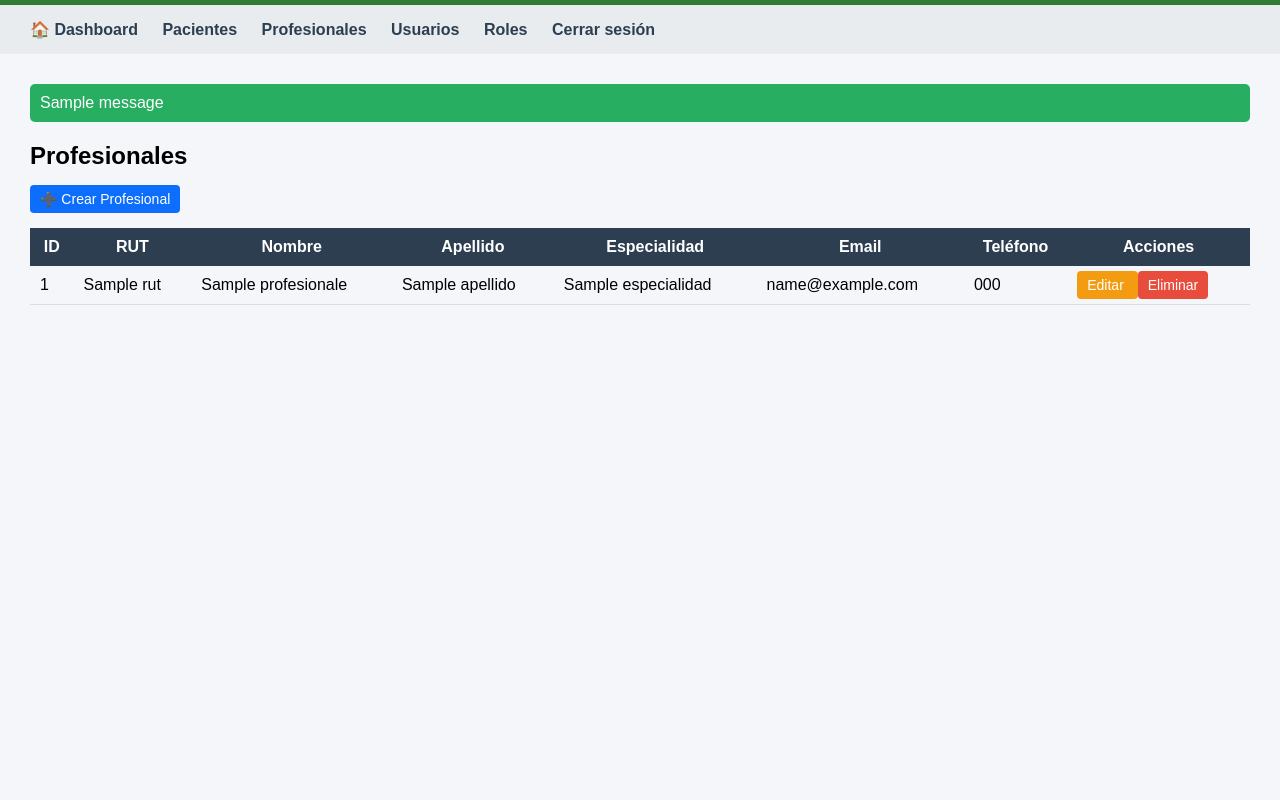
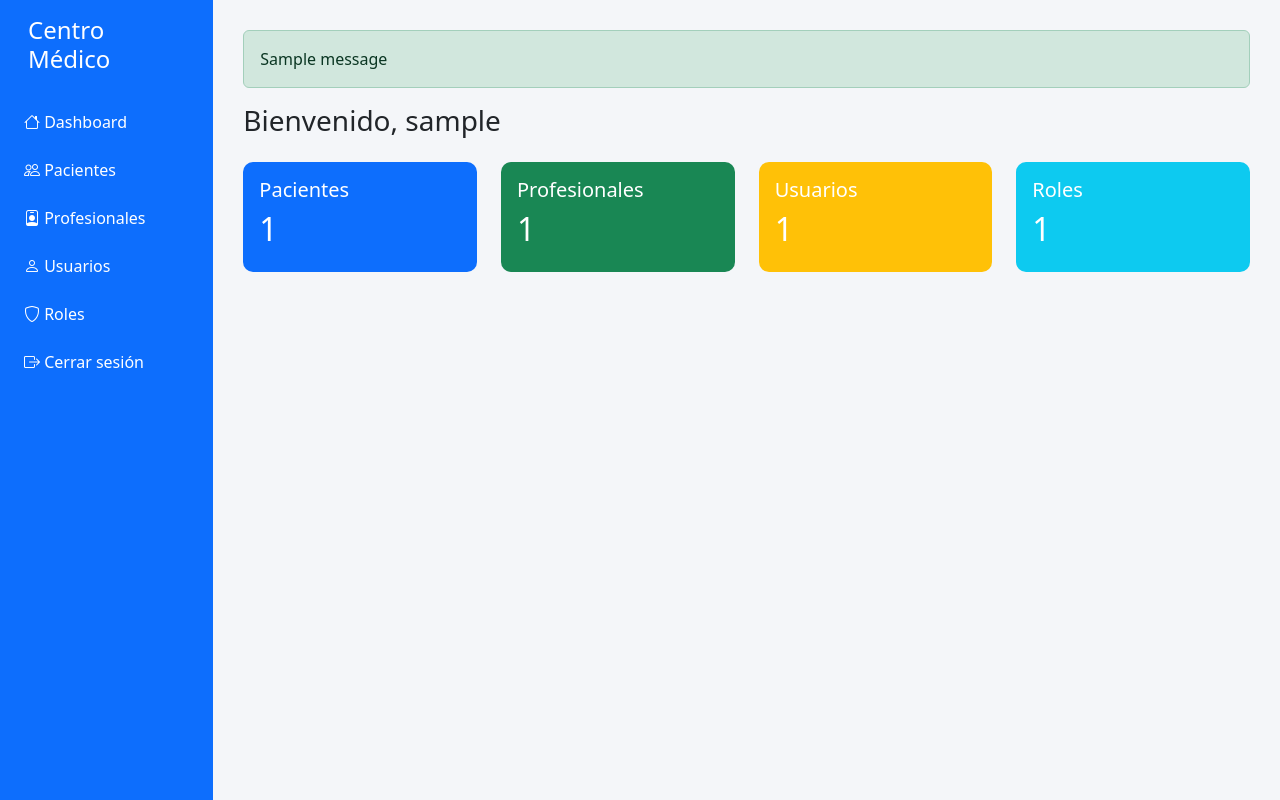
Before and after one commit to Borisivc/Centro-Medico, a Flask app: template app/templates/professionals/index.html in a window 1280 px wide. Run offline with Flask 3, Linux system fonts and the light colour scheme; the visitor is signed in with stand-in values (Sample User, id 1); tables that the repository leaves empty or names only in its code hold one stand-in row (values such as "Sample post"); the template is opened without the code that fills it: most values are stand-ins (such as "Sample title", 1, 10 or a date in 2020); one stand-in notice (Sample message) is shown; some libraries are stand-ins or nearby versions.

Commit message:
cambios
implemnetacion de bootstrap

```diff
--- a/app/templates/base.html
+++ b/app/templates/base.html
@@ -1,104 +1,46 @@
 <!DOCTYPE html>
 <html lang="es">
+<head>
 
-<head>
 <meta charset="UTF-8">
 <title>Sistema Centro Médico</title>
+
+<!-- Bootstrap -->
+<link href="https://cdn.jsdelivr.net/npm/bootstrap@5.3.2/dist/css/bootstrap.min.css" rel="stylesheet">
+
+<!-- Bootstrap Icons -->
+<link href="https://cdn.jsdelivr.net/npm/bootstrap-icons@1.10.5/font/bootstrap-icons.css" rel="stylesheet">
 
 <style>
 
 body{
-    font-family: Arial, Helvetica, sans-serif;
-    margin:0;
-    background:#f5f6fa;
+background:#f4f6f9;
 }
 
-/* NAVBAR */
-
-.navbar{
-    background:#e9ecef;
-    padding:15px 30px;
-    border-top:5px solid #2e7d32;
+.sidebar{
+height:100vh;
+background:#0d6efd;
+color:white;
 }
 
-.navbar a{
-    text-decoration:none;
-    margin-right:20px;
-    color:#2c3e50;
-    font-weight:bold;
+.sidebar a{
+color:white;
+text-decoration:none;
+display:block;
+padding:12px;
 }
 
-.navbar a:hover{
-    color:#0d6efd;
+.sidebar a:hover{
+background:#084298;
 }
 
-/* CONTENIDO */
-
-.container{
-    padding:30px;
+.content{
+padding:30px;
 }
 
-/* TARJETAS DASHBOARD */
-
-.card{
-    background:white;
-    padding:25px;
-    border-radius:10px;
-    box-shadow:0px 2px 8px rgba(0,0,0,0.1);
-    max-width:500px;
-}
-
-/* TABLAS */
-
-table{
-    width:100%;
-    border-collapse:collapse;
-    margin-top:20px;
-}
-
-table th{
-    background:#2c3e50;
-    color:white;
-    padding:10px;
-}
-
-table td{
-    padding:10px;
-    border-bottom:1px solid #ddd;
-}
-
-/* BOTONES */
-
-.btn{
-    padding:6px 10px;
-    text-decoration:none;
-    border-radius:4px;
-    font-size:14px;
-}
-
-.btn-primary{
-    background:#0d6efd;
-    color:white;
-}
-
-.btn-warning{
-    background:#f39c12;
-    color:white;
-}
-
-.btn-danger{
-    background:#e74c3c;
-    color:white;
-}
-
-/* MENSAJES */
-
-.flash{
-    background:#27ae60;
-    color:white;
-    padding:10px;
-    border-radius:5px;
-    margin-bottom:20px;
+.card-dashboard{
+border:none;
+border-radius:10px;
 }
 
 </style>
@@ -107,34 +49,54 @@ table td{
 
 <body>
 
-<!-- NAVBAR -->
+<div class="container-fluid">
+<div class="row">
 
-<div class="navbar">
+<!-- SIDEBAR -->
 
-<a href="{{ url_for('routes.dashboard') }}">🏠 Dashboard</a>
+<div class="col-md-2 sidebar">
 
-<a href="{{ url_for('patients.index') }}">Pacientes</a>
+<h4 class="p-3">Centro Médico</h4>
 
-<a href="{{ url_for('professionals.index') }}">Profesionales</a>
+<a href="{{ url_for('routes.dashboard') }}">
+<i class="bi bi-house"></i> Dashboard
+</a>
 
-<a href="{{ url_for('users.index') }}">Usuarios</a>
+<a href="{{ url_for('patients.index') }}">
+<i class="bi bi-people"></i> Pacientes
+</a>
 
-<a href="{{ url_for('roles.index') }}">Roles</a>
+<a href="{{ url_for('professionals.index') }}">
+<i class="bi bi-person-badge"></i> Profesionales
+</a>
 
-<a href="{{ url_for('auth.logout') }}">Cerrar sesión</a>
+<a href="{{ url_for('users.index') }}">
+<i class="bi bi-person"></i> Usuarios
+</a>
+
+<a href="{{ url_for('roles.index') }}">
+<i class="bi bi-shield"></i> Roles
+</a>
+
+<a href="{{ url_for('auth.logout') }}">
+<i class="bi bi-box-arrow-right"></i> Cerrar sesión
+</a>
 
 </div>
 
+<!-- CONTENIDO -->
 
-<div class="container">
+<div class="col-md-10 content">
 
 {% with messages = get_flashed_messages() %}
 {% if messages %}
+{% for m in messages %}
 
-{% for m in messages %}
-<div class="flash">{{ m }}</div>
+<div class="alert alert-success">
+{{ m }}
+</div>
+
 {% endfor %}
-
 {% endif %}
 {% endwith %}
 
@@ -142,5 +104,10 @@ table td{
 
 </div>
 
+</div>
+</div>
+
+<script src="https://cdn.jsdelivr.net/npm/bootstrap@5.3.2/dist/js/bootstrap.bundle.min.js"></script>
+
 </body>
 </html>
--- a/app/templates/professionals/index.html
+++ b/app/templates/professionals/index.html
@@ -1,55 +1,49 @@
 {% extends "base.html" %}
+
 {% block content %}
 
-<h2>Profesionales</h2>
+<h3 class="mb-4">
+Bienvenido, {{ session['user_nombre'] }}
+</h3>
 
-<a href="{{ url_for('professionals.create') }}" class="btn btn-primary">
-➕ Crear Profesional
-</a>
+<div class="row">
 
-<table>
+<div class="col-md-3">
+<div class="card card-dashboard bg-primary text-white">
+<div class="card-body">
+<h5>Pacientes</h5>
+<h2>{{ total_pacientes }}</h2>
+</div>
+</div>
+</div>
 
-<tr>
-<th>ID</th>
-<th>RUT</th>
-<th>Nombre</th>
-<th>Apellido</th>
-<th>Especialidad</th>
-<th>Email</th>
-<th>Teléfono</th>
-<th>Acciones</th>
-</tr>
+<div class="col-md-3">
+<div class="card card-dashboard bg-success text-white">
+<div class="card-body">
+<h5>Profesionales</h5>
+<h2>{{ total_profesionales }}</h2>
+</div>
+</div>
+</div>
 
-{% for p in profesionales %}
+<div class="col-md-3">
+<div class="card card-dashboard bg-warning text-white">
+<div class="card-body">
+<h5>Usuarios</h5>
+<h2>{{ total_usuarios }}</h2>
+</div>
+</div>
+</div>
 
-<tr>
+<div class="col-md-3">
+<div class="card card-dashboard bg-info text-white">
+<div class="card-body">
+<h5>Roles</h5>
+<h2>{{ total_roles }}</h2>
+</div>
+</div>
+</div>
 
-<td>{{ p.id }}</td>
-<td>{{ p.rut }}</td>
-<td>{{ p.nombre }}</td>
-<td>{{ p.apellido }}</td>
-<td>{{ p.especialidad }}</td>
-<td>{{ p.email }}</td>
-<td>{{ p.telefono }}</td>
-
-<td>
-
-<a href="{{ url_for('professionals.edit', id=p.id) }}" class="btn btn-warning">
-Editar
-</a>
-
-<a href="{{ url_for('professionals.delete', id=p.id) }}"
-class="btn btn-danger"
-onclick="return confirm('¿Eliminar profesional?')">
-Eliminar
-</a>
-
-</td>
-
-</tr>
-
-{% endfor %}
-
-</table>
+</div>
 
 {% endblock %}
```
Also changed, not shown: app/templates/dashboard.html (+9 -11 lines).
